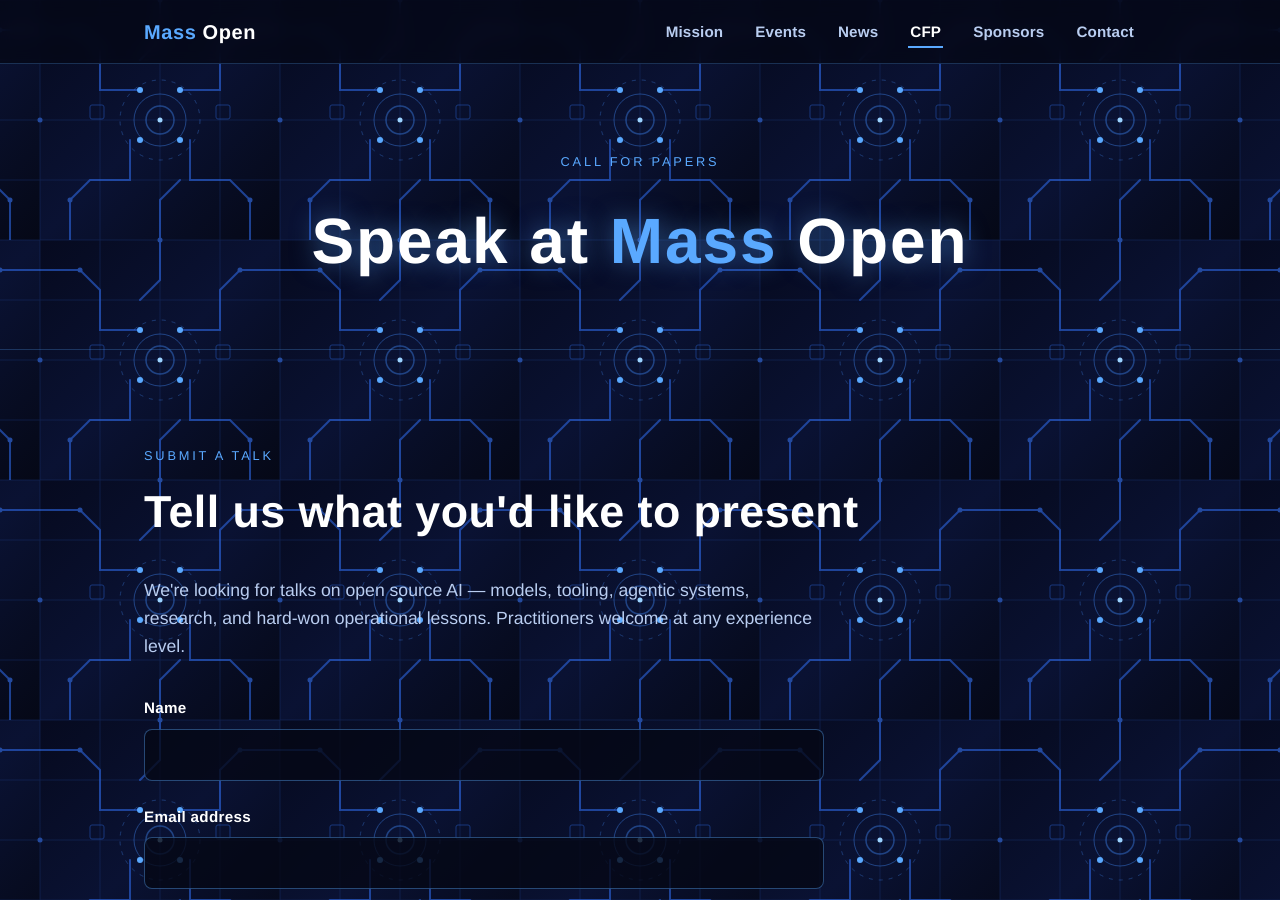
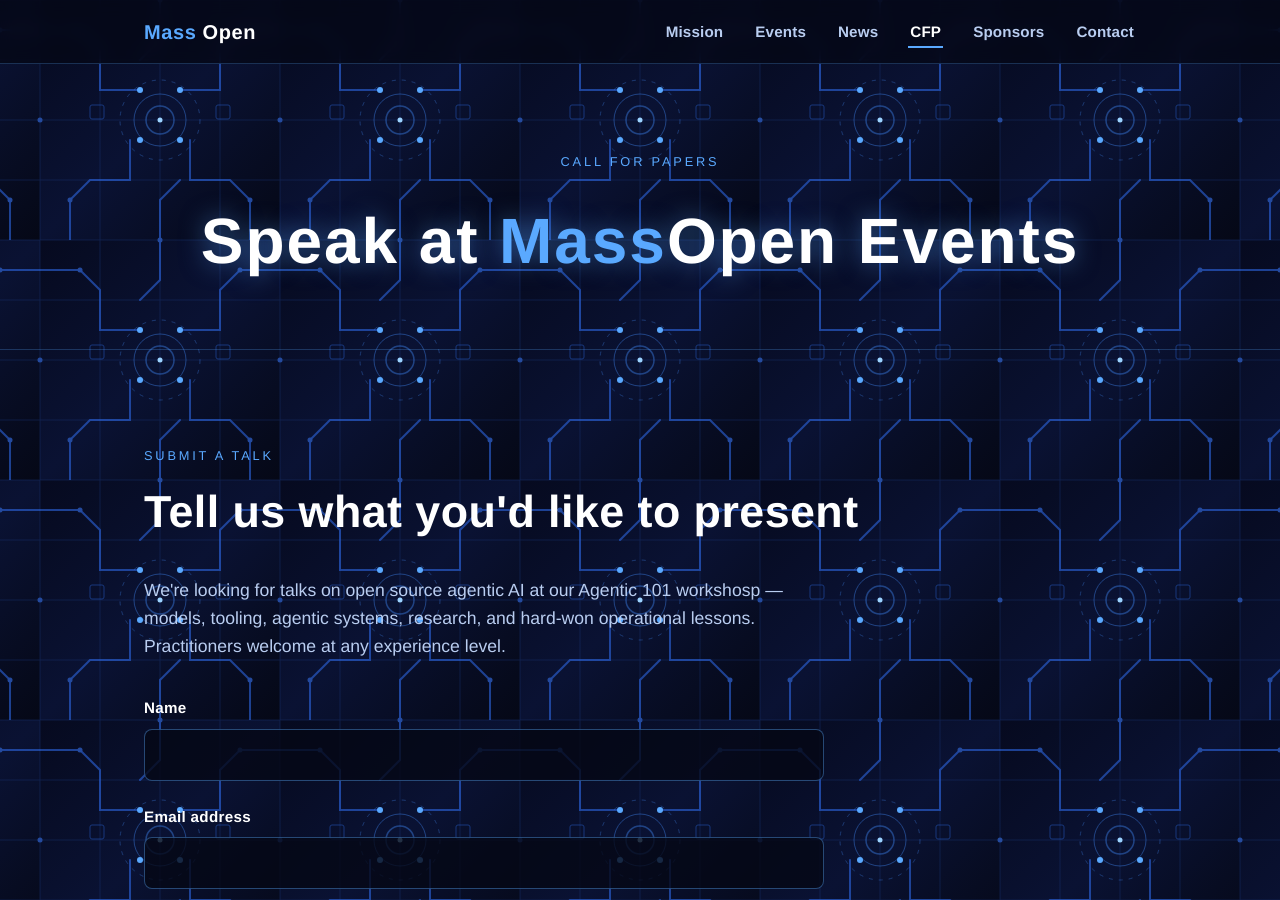
Before and after one commit to AccelGentic/massopen.ai, a Jekyll site: the page built from cfp.html, in a window 1280 px wide and 900 px high. Built offline with Jekyll 4.4.1, drawn with Linux system fonts in a browser that asks for light colours; comment, search, counter and statistics services are not loaded.

Commit message:
updating CFP language and events URL

```diff
--- a/_config.yml
+++ b/_config.yml
@@ -54,7 +54,7 @@
   - title: Mission
     anchor: mission
   - title: Events
-    anchor: events
+    url: /agenda/
   # The newsletter is a separate, self-hosted Ghost site on its own subdomain.
   # `external` names a top-level site key so the URL is defined once, below.
   - title: News
--- a/_includes/sections/cfp-form.html
+++ b/_includes/sections/cfp-form.html
@@ -4,9 +4,9 @@
     <h2 class="section__title">Tell us what you'd like to present</h2>
     <div class="section__lead">
       <p>
-        We're looking for talks on open source AI — models, tooling, agentic
-        systems, research, and hard-won operational lessons. Practitioners
-        welcome at any experience level.
+        We're looking for talks on open source agentic AI at our Agentic 101
+	workshosp — models, tooling, agentic systems, research, and hard-won
+	operational lessons. Practitioners welcome at any experience level.
       </p>
     </div>
 
--- a/cfp.html
+++ b/cfp.html
@@ -8,7 +8,7 @@
 <section class="page-hero">
   <div class="container">
     <p class="hero__eyebrow">Call for Papers</p>
-    <h1 class="page-hero__title">Speak at <span class="accent">Mass</span> Open</h1>
+    <h1 class="page-hero__title">Speak at <span class="accent">Mass</span>Open Events</h1>
   </div>
 </section>
 
```
